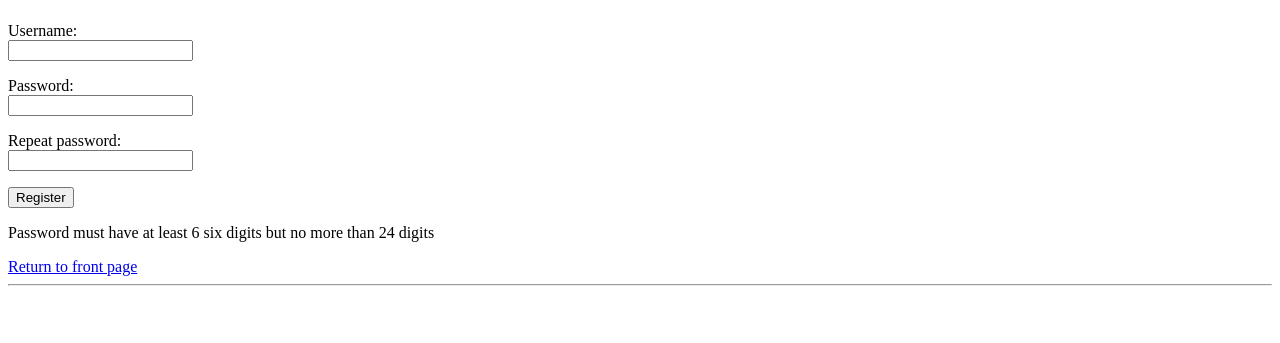
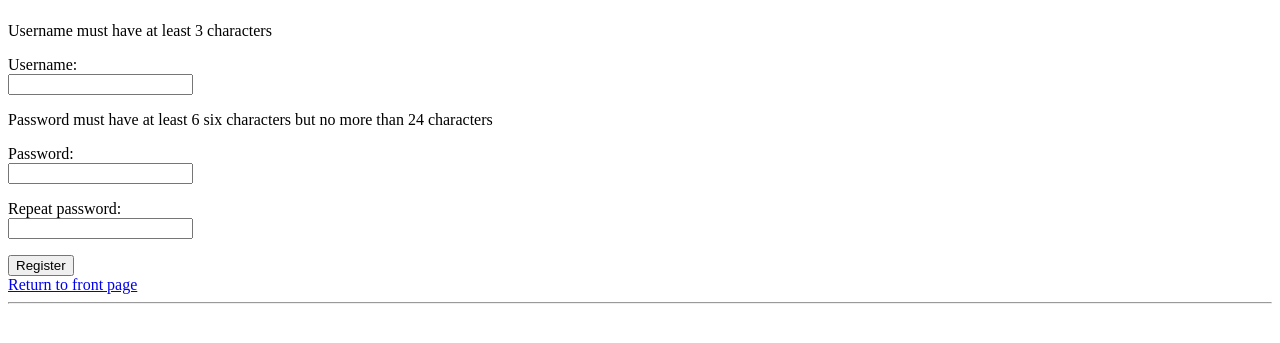
Before and after one commit to heliparv/mixological, a Flask app: page /register in a window 1280 px wide. Shown: the part 58-401 px from the top of the page. Run offline with Flask 3, Linux system fonts and the light colour scheme.

Commit message:
Add username length limit

```diff
--- a/templates/register.html
+++ b/templates/register.html
@@ -3,12 +3,13 @@
 {% block title %}Register{% endblock %}
 {% block content %}
 <form action="/register" method="POST">
-    <p>Username:<br> <input type="text" name="username"> </p>
+    <p>Username must have at least 3 characters</p>
+    <p>Username:<br> <input type="text" name="username" minlength="3"></p>
+    <p>Password must have at least 6 six characters but no more than 24 characters</p>
     <p>Password:<br> <input type="password" name="password1" size="20" minlength="6" maxlength="24"> </p>
     <p>Repeat password:<br> <input type="password" name="password2" size="20" minlength="6" maxlength="24"> </p>
     <input type="submit" value="Register">
 </form>
-<p>Password must have at least 6 six digits but no more than 24 digits</p>
 
 <a href="/">Return to front page</a>
 {% endblock %}
```
